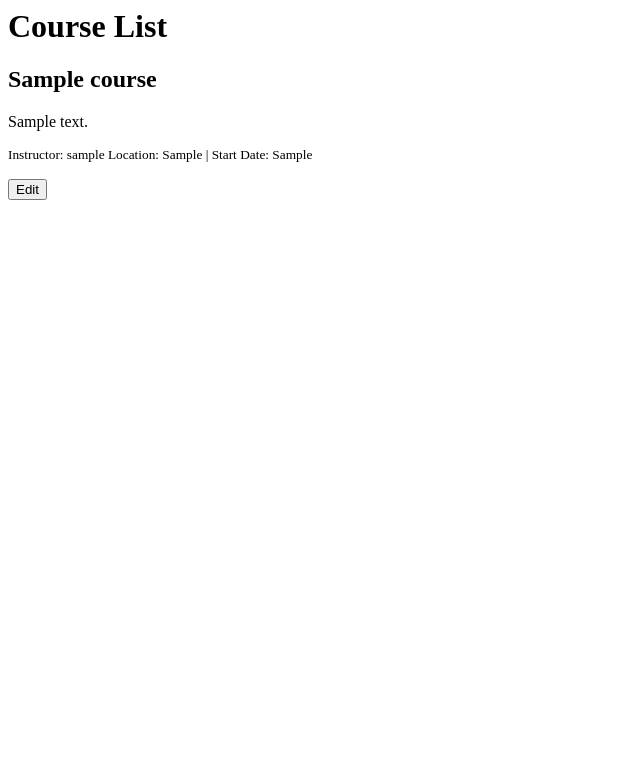
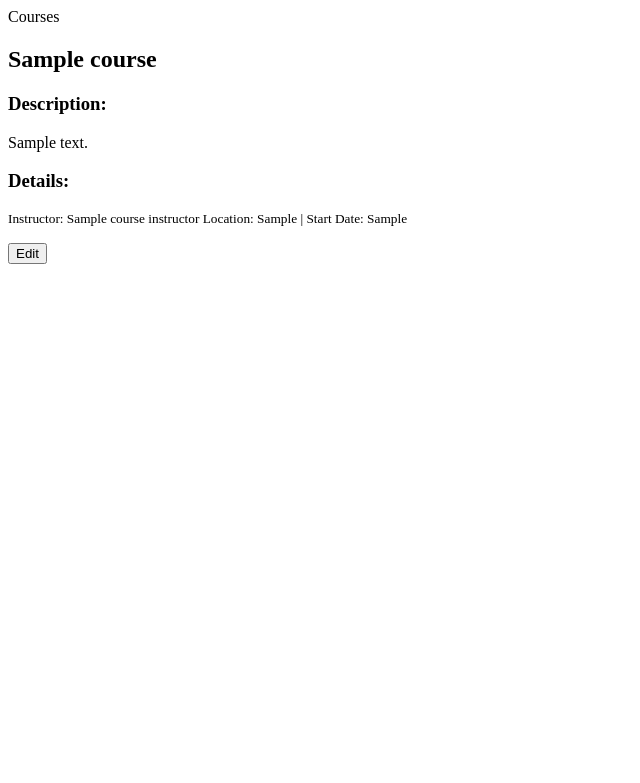
Before and after one commit to Anthony-Alagna/361Project, a Django app: template templates/viewcourses.html in a window 1280 px wide. Shown: the top 783 px of the page, without its empty margins (0-640 px from the left). Run offline with Django 4.2, Linux system fonts and the light colour scheme; the template is opened without the code that fills it: most values are stand-ins (such as "Sample title", 1, 10 or a date in 2020).

Commit message:
edit the viewcourses webpage by adding sections

```diff
--- a/templates/viewcourses.html
+++ b/templates/viewcourses.html
@@ -1,14 +1,20 @@
-<h1>Course List</h1>
-
+{% block title %} Courses {% endblock %}
 {% for course in courses %}
   <div class="course">
     <h2>{{ course.Course_Name }}</h2>
-    <p>{{ course.Course_Description }}</p>
-    <p><small>Instructor: {{ course.Course_Instructor.username }}
+    <section>
+      <h3>Description:</h3>
+      <p>{{ course.Course_Description }}</p>
+    </section>
+    <section>
+      <h3>Details:</h3>
+      <p><small>Instructor: {{ course.Course_Instructor.name }}
         Location: {{ course.Course_Location }}
         | Start Date: {{ course.Course_begin }}</small></p>
-    <form action="{% url 'courseedit' course.id %}" method="get">
-      <button type="submit">Edit</button>
+    </section>
+    <form method="post" action="{% url 'courseedit' course.id %}">
+      {% csrf_token %}
+      <input type="submit" value="Edit">
     </form>
   </div>
 {% endfor %}
```
